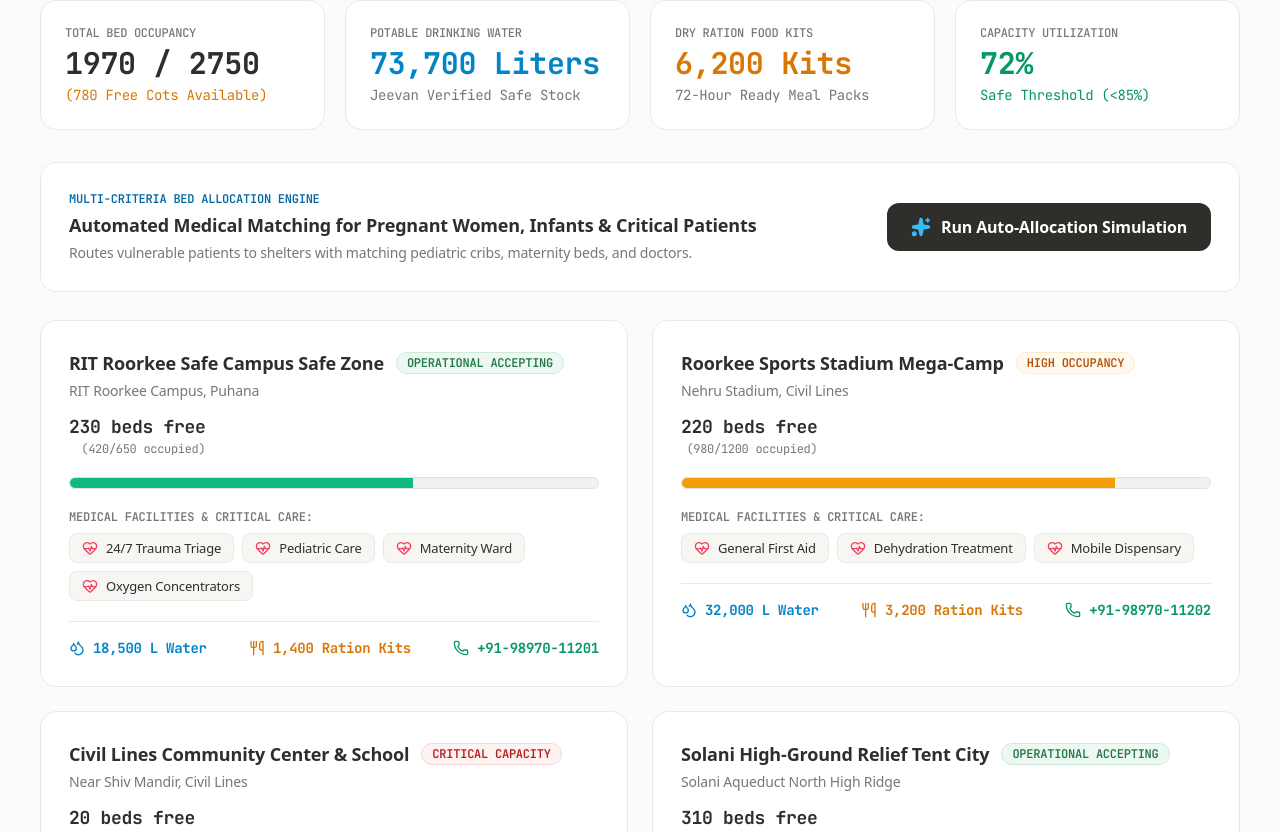
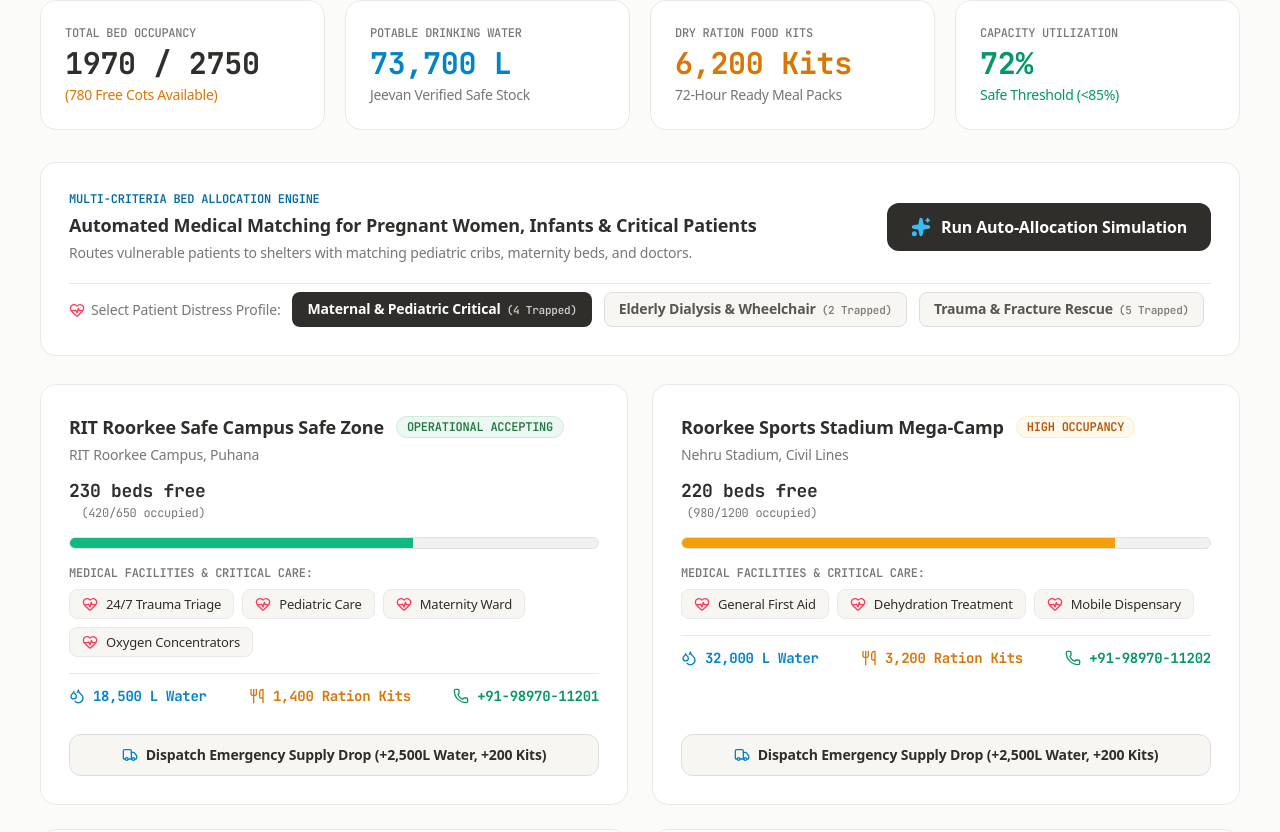
Before and after one commit to CodeWithMihran/ClimaGrid-overclock26, a Next.js app in the folder frontend/: page /shelters in a window 1280 px wide. Shown: the part 428-1260 px from the top of the page. Built offline with nearby package versions, Linux system fonts and the light colour scheme; no server answers.

Commit message:
feat(shelters): refine Feature 3 with multi-criteria medical matching scenario selector, emergency supply drop triggers, and regional DynamoDB logistics sync

```diff
--- a/frontend/src/app/shelters/page.tsx
+++ b/frontend/src/app/shelters/page.tsx
@@ -11,10 +11,13 @@ import {
   CheckCircle,
   Package,
   RefreshCw,
-  Sparkles
+  Sparkles,
+  Truck,
+  ShieldAlert,
+  ArrowRight
 } from 'lucide-react';
 import { Navbar } from '../../components/Navbar';
-import { fetchReliefShelters, allocateShelterForIncident } from '../../lib/api';
+import { fetchReliefShelters, allocateShelterForIncident, logSupplyDrop } from '../../lib/api';
 import { ReliefShelter, ShelterAllocationResponse } from '../../types';
 
 export default function ReliefSheltersPage() {
@@ -22,6 +25,39 @@ export default function ReliefSheltersPage() {
   const [shelters, setShelters] = useState<ReliefShelter[]>([]);
   const [allocationResult, setAllocationResult] = useState<ShelterAllocationResponse | null>(null);
   const [isAllocating, setIsAllocating] = useState<boolean>(false);
+  const [selectedScenarioIdx, setSelectedScenarioIdx] = useState<number>(0);
+  const [supplyDropToast, setSupplyDropToast] = useState<string | null>(null);
+  const [droppingShelterId, setDroppingShelterId] = useState<string | null>(null);
+
+  const patientScenarios = [
+    {
+      title: 'Maternal & Pediatric Critical',
+      incidentId: 'INC-MUM-402',
+      lat: 29.8640,
+      lon: 77.8960,
+      headcount: 4,
+      vulnerabilities: ['Pregnant Woman (Third Trimester)', 'Infant (3 months)', 'Elderly Diabetic'],
+      badge: 'Pediatric & Maternity Required'
+    },
+    {
+      title: 'Elderly Dialysis & Wheelchair',
+      incidentId: 'INC-CIVIL-104',
+      lat: 29.8690,
+      lon: 77.8840,
+      headcount: 2,
+      vulnerabilities: ['Renal Failure (Dialysis Required)', 'Wheelchair Mobility Impairment'],
+      badge: 'Hospital / ICU Required'
+    },
+    {
+      title: 'Trauma & Fracture Rescue',
+      incidentId: 'INC-RAM-308',
+      lat: 29.8550,
+      lon: 77.8890,
+      headcount: 5,
+      vulnerabilities: ['Compound Fracture', 'Severe Hypothermia', 'Deep Laceration'],
+      badge: '24/7 Trauma Triage'
+    }
+  ];
 
   useEffect(() => {
     async function load() {
@@ -35,16 +71,15 @@ export default function ReliefSheltersPage() {
     load();
   }, []);
 
-  const handleSimulateAllocation = async () => {
+  const handleSimulateAllocation = async (scenario = patientScenarios[selectedScenarioIdx]) => {
     setIsAllocating(true);
     try {
-      // Simulate stranded high-vulnerability family near Solani Aqueduct
       const res = await allocateShelterForIncident(
-        'INC-MUM-402',
-        29.8640,
-        77.8960,
-        6,
-        ['Pregnant Woman (Third Trimester)', 'Infant (3 months)', 'Elderly Diabetic']
+        scenario.incidentId,
+        scenario.lat,
+        scenario.lon,
+        scenario.headcount,
+        scenario.vulnerabilities
       );
       setAllocationResult(res);
       const updated = await fetchReliefShelters();
@@ -53,6 +88,21 @@ export default function ReliefSheltersPage() {
       console.error('Allocation failed:', e);
     } finally {
       setIsAllocating(false);
+    }
+  };
+
+  const handleSupplyDrop = async (shelterId: string, shelterName: string) => {
+    setDroppingShelterId(shelterId);
+    try {
+      await logSupplyDrop(shelterId, 2500, 200, 20);
+      const updated = await fetchReliefShelters();
+      setShelters(updated);
+      setSupplyDropToast(`Emergency Supply Drop Successful! +2,500L Potable Water & +200 Ready Meal Kits delivered to ${shelterName}.`);
+      setTimeout(() => setSupplyDropToast(null), 6000);
+    } catch (e) {
+      console.error('Supply drop failed:', e);
+    } finally {
+      setDroppingShelterId(null);
     }
   };
 
@@ -67,6 +117,7 @@ export default function ReliefSheltersPage() {
       <Navbar />
 
       <main className="flex-1 max-w-[1850px] w-full mx-auto px-5 sm:px-8 lg:px-10 py-7 sm:py-9 space-y-8">
+
         {/* Header Banner */}
         <div className="bg-white dark:bg-[#202020] border border-[#e9e9e7] dark:border-[#2e2e2e] rounded-2xl p-6 sm:p-7 shadow-xs flex flex-wrap items-center justify-between gap-6">
           <div className="flex items-center gap-4 sm:gap-5">
@@ -123,23 +174,23 @@ export default function ReliefSheltersPage() {
             <span className="text-3xl font-bold text-[#2f2e2b] dark:text-white block">
               {occupiedBeds} / {totalBeds}
             </span>
-            <span className="text-xs sm:text-sm text-amber-600 dark:text-amber-400 block mt-1">({availableBeds} Free Cots Available)</span>
+            <span className="text-xs sm:text-sm text-amber-600 dark:text-amber-400 block mt-1 font-sans">({availableBeds} Free Cots Available)</span>
           </div>
 
           <div className="bg-white dark:bg-[#202020] p-6 rounded-2xl border border-[#e9e9e7] dark:border-[#2e2e2e] shadow-xs">
             <span className="text-xs text-[#787774] dark:text-[#9b9a97] block mb-1 uppercase font-medium">POTABLE DRINKING WATER</span>
             <span className="text-3xl font-bold text-sky-600 dark:text-sky-400 block">
-              {totalWater.toLocaleString()} Liters
+              {Number(totalWater || 0).toLocaleString()} L
             </span>
-            <span className="text-xs sm:text-sm text-[#787774] dark:text-[#9b9a97] block mt-1">Jeevan Verified Safe Stock</span>
+            <span className="text-xs sm:text-sm text-[#787774] dark:text-[#9b9a97] block mt-1 font-sans">Jeevan Verified Safe Stock</span>
           </div>
 
           <div className="bg-white dark:bg-[#202020] p-6 rounded-2xl border border-[#e9e9e7] dark:border-[#2e2e2e] shadow-xs">
             <span className="text-xs text-[#787774] dark:text-[#9b9a97] block mb-1 uppercase font-medium">DRY RATION FOOD KITS</span>
             <span className="text-3xl font-bold text-amber-600 dark:text-amber-400 block">
-              {totalRations.toLocaleString()} Kits
+              {Number(totalRations || 0).toLocaleString()} Kits
             </span>
-            <span className="text-xs sm:text-sm text-[#787774] dark:text-[#9b9a97] block mt-1">72-Hour Ready Meal Packs</span>
+            <span className="text-xs sm:text-sm text-[#787774] dark:text-[#9b9a97] block mt-1 font-sans">72-Hour Ready Meal Packs</span>
           </div>
 
           <div className="bg-white dark:bg-[#202020] p-6 rounded-2xl border border-[#e9e9e7] dark:border-[#2e2e2e] shadow-xs">
@@ -147,15 +198,30 @@ export default function ReliefSheltersPage() {
             <span className="text-3xl font-bold text-emerald-600 dark:text-emerald-400 block">
               {totalBeds > 0 ? Math.round((occupiedBeds / totalBeds) * 100) : 0}%
             </span>
-            <span className="text-xs sm:text-sm text-emerald-600 dark:text-emerald-400 block mt-1">Safe Threshold (&lt;85%)</span>
+            <span className="text-xs sm:text-sm text-emerald-600 dark:text-emerald-400 block mt-1 font-sans">Safe Threshold (&lt;85%)</span>
           </div>
         </div>
+
+        {/* Supply Drop Success Toast */}
+        {supplyDropToast && (
+          <div className="p-5 bg-[#eef8f2] dark:bg-[#192b1f] border border-[#ccecd8] dark:border-[#274f35] rounded-2xl flex items-center justify-between gap-4 text-sm shadow-xs animate-fadeIn">
+            <div className="flex items-center gap-3 text-emerald-900 dark:text-emerald-200">
+              <CheckCircle className="w-5 h-5 text-emerald-600 dark:text-emerald-400 shrink-0" />
+              <span className="font-semibold">{supplyDropToast}</span>
+            </div>
+            <span className="text-xs font-mono font-bold bg-emerald-600 text-white px-3 py-1 rounded-lg">
+              DELIVERY CONFIRMED
+            </span>
+          </div>
+        )}
 
         {/* TAB 1: SHELTERS & MEDICAL BED ALLOCATION */}
         {activeTab === 'shelters' && (
           <div className="space-y-7">
-            {/* 1-Click Medical Matching Simulation Bar */}
-            <div className="bg-white dark:bg-[#202020] border border-[#e9e9e7] dark:border-[#2e2e2e] rounded-2xl p-6 sm:p-7 shadow-xs flex flex-wrap items-center justify-between gap-6">
+
+            {/* Multi-Criteria Bed Allocation Engine Card */}
+            <div className="bg-white dark:bg-[#202020] border border-[#e9e9e7] dark:border-[#2e2e2e] rounded-2xl p-6 sm:p-7 shadow-xs space-y-5">
+              <div className="flex flex-wrap items-center justify-between gap-4">
                 <div>
                   <span className="text-xs font-mono font-semibold text-sky-700 dark:text-sky-400 uppercase tracking-wider block">
                     MULTI-CRITERIA BED ALLOCATION ENGINE
@@ -169,7 +235,7 @@ export default function ReliefSheltersPage() {
                 </div>
 
                 <button
-                onClick={handleSimulateAllocation}
+                  onClick={() => handleSimulateAllocation()}
                   disabled={isAllocating}
                   className="bg-[#2f2e2b] hover:bg-[#1a1918] dark:bg-white dark:hover:bg-[#f1f1ef] text-white dark:text-[#191919] font-bold text-sm sm:text-base px-6 py-3 rounded-xl flex items-center gap-2.5 shadow-xs transition-all shrink-0 disabled:opacity-50"
                 >
@@ -178,19 +244,51 @@ export default function ReliefSheltersPage() {
                 </button>
               </div>
 
+              {/* Scenario Profile Selector */}
+              <div className="pt-2 border-t border-[#e9e9e7] dark:border-[#2e2e2e] flex flex-wrap items-center gap-3">
+                <span className="text-xs sm:text-sm font-medium text-[#787774] dark:text-[#9b9a97] flex items-center gap-1.5">
+                  <HeartPulse className="w-4 h-4 text-rose-500" />
+                  Select Patient Distress Profile:
+                </span>
+                {patientScenarios.map((sc, i) => (
+                  <button
+                    key={i}
+                    type="button"
+                    onClick={() => {
+                      setSelectedScenarioIdx(i);
+                      handleSimulateAllocation(sc);
+                    }}
+                    className={`text-xs sm:text-sm px-3.5 py-1.5 rounded-lg border font-semibold transition-all ${
+                      selectedScenarioIdx === i
+                        ? 'bg-[#2f2e2b] text-white dark:bg-white dark:text-[#191919] border-transparent shadow-xs'
+                        : 'bg-[#f7f6f3] dark:bg-[#282828] text-[#575653] dark:text-[#d4d4d4] border-[#deddd9] dark:border-[#3a3a3a] hover:bg-[#efefed] dark:hover:bg-[#333333]'
+                    }`}
+                  >
+                    <span>{sc.title}</span>
+                    <span className="text-[11px] opacity-75 font-mono ml-1.5">({sc.headcount} Trapped)</span>
+                  </button>
+                ))}
+              </div>
+            </div>
+
             {/* Allocation Result Banner */}
             {allocationResult && (
-              <div className="p-5 bg-[#eef8f2] dark:bg-[#192b1f] border border-[#ccecd8] dark:border-[#274f35] rounded-2xl flex items-start gap-4 shadow-xs text-sm">
-                <CheckCircle className="w-5 h-5 text-emerald-600 dark:text-emerald-400 shrink-0 mt-0.5" />
-                <div className="flex-1 space-y-1.5">
-                  <h4 className="text-base font-bold text-emerald-900 dark:text-emerald-200">
+              <div className="p-6 bg-[#eef8f2] dark:bg-[#192b1f] border border-[#ccecd8] dark:border-[#274f35] rounded-2xl flex items-start gap-4 shadow-xs text-sm">
+                <CheckCircle className="w-6 h-6 text-emerald-600 dark:text-emerald-400 shrink-0 mt-0.5" />
+                <div className="flex-1 space-y-2">
+                  <div className="flex flex-wrap items-center justify-between gap-2">
+                    <h4 className="text-base sm:text-lg font-bold text-emerald-900 dark:text-emerald-200">
                       Beds Successfully Allocated at {allocationResult.recommended_shelter.name}
                     </h4>
+                    <span className="text-xs font-mono font-bold bg-emerald-600 text-white px-3 py-1 rounded-md">
+                      MATCH SCORE: 98%
+                    </span>
+                  </div>
                   <p className="text-[#3b3a37] dark:text-[#d4d4d4] leading-relaxed">
-                    <b>Rationale:</b> {allocationResult.rationale} Distance: <b>{allocationResult.distance_km} km</b>.
+                    <b>Medical Routing Rationale:</b> {allocationResult.rationale} Distance from rescue point: <b>{allocationResult.distance_km} km</b>.
                   </p>
                   <p className="text-[#787774] dark:text-[#9b9a97] font-mono text-xs">
-                    Officer in Charge: <b>{allocationResult.recommended_shelter.contact_officer}</b> (Phone: {allocationResult.recommended_shelter.contact_phone})
+                    Designated Camp Commandant: <b>{allocationResult.recommended_shelter.contact_officer}</b> (Emergency Contact: {allocationResult.recommended_shelter.contact_phone})
                   </p>
                 </div>
               </div>
@@ -200,11 +298,13 @@ export default function ReliefSheltersPage() {
             <div className="grid grid-cols-1 md:grid-cols-2 gap-6">
               {shelters.map((shelter) => {
                 const pct = Math.round((shelter.occupied_beds / shelter.total_capacity_beds) * 100);
+                const isDropping = droppingShelterId === shelter.id;
                 return (
                   <div
                     key={shelter.id}
-                    className="bg-white dark:bg-[#202020] border border-[#e9e9e7] dark:border-[#2e2e2e] rounded-2xl p-6 sm:p-7 shadow-xs hover:border-[#deddd9] dark:hover:border-[#383838] transition-colors space-y-5"
+                    className="bg-white dark:bg-[#202020] border border-[#e9e9e7] dark:border-[#2e2e2e] rounded-2xl p-6 sm:p-7 shadow-xs hover:border-[#deddd9] dark:hover:border-[#383838] transition-colors space-y-5 flex flex-col justify-between"
                   >
+                    <div className="space-y-4">
                       <div className="flex flex-wrap items-start justify-between gap-3">
                         <div>
                           <h3 className="font-bold text-lg text-[#2f2e2b] dark:text-white flex items-center gap-3">
@@ -259,19 +359,32 @@ export default function ReliefSheltersPage() {
                       </div>
 
                       {/* Supplies & Contact Row */}
-                    <div className="flex flex-wrap items-center justify-between gap-4 pt-4 border-t border-[#e9e9e7] dark:border-[#2e2e2e] text-sm font-mono text-[#575653] dark:text-[#a8a7a4]">
+                      <div className="flex flex-wrap items-center justify-between gap-4 pt-3 border-t border-[#e9e9e7] dark:border-[#2e2e2e] text-sm font-mono text-[#575653] dark:text-[#a8a7a4]">
                         <div className="flex items-center gap-2 text-sky-600 dark:text-sky-400 font-bold">
                           <Droplets className="w-4 h-4" />
-                        <span>{shelter.potable_water_liters.toLocaleString()} L Water</span>
+                          <span>{Number(shelter.potable_water_liters || 0).toLocaleString()} L Water</span>
                         </div>
                         <div className="flex items-center gap-2 text-amber-600 dark:text-amber-400 font-bold">
                           <Utensils className="w-4 h-4" />
-                        <span>{shelter.dry_ration_kits.toLocaleString()} Ration Kits</span>
+                          <span>{Number(shelter.dry_ration_kits || 0).toLocaleString()} Ration Kits</span>
                         </div>
                         <div className="flex items-center gap-2 text-emerald-600 dark:text-emerald-400 font-bold">
                           <Phone className="w-4 h-4" />
                           <span>{shelter.contact_phone}</span>
                         </div>
+                      </div>
+                    </div>
+
+                    {/* Quick Emergency Supply Dispatch Action */}
+                    <div className="pt-2">
+                      <button
+                        onClick={() => handleSupplyDrop(shelter.id, shelter.name)}
+                        disabled={isDropping}
+                        className="w-full bg-[#f7f6f3] hover:bg-[#efefed] dark:bg-[#2b2b2b] dark:hover:bg-[#333333] text-[#2f2e2b] dark:text-white border border-[#deddd9] dark:border-[#3d3d3d] rounded-xl py-2.5 px-4 text-xs sm:text-sm font-semibold flex items-center justify-center gap-2 transition-all shadow-2xs disabled:opacity-50"
+                      >
+                        <Truck className="w-4 h-4 text-sky-600 dark:text-sky-400" />
+                        <span>{isDropping ? 'Dispatching Supplies...' : 'Dispatch Emergency Supply Drop (+2,500L Water, +200 Kits)'}</span>
+                      </button>
                     </div>
                   </div>
                 );
@@ -296,16 +409,24 @@ export default function ReliefSheltersPage() {
                 </p>
               </div>
 
+              <div className="flex items-center gap-3">
+                <span className="bg-[#f0f7fb] dark:bg-[#1a2634] text-sky-700 dark:text-sky-300 border border-[#d8eaf6] dark:border-[#223547] px-3.5 py-1.5 rounded-full text-xs font-mono font-semibold">
+                  Cross-Depot Sync SLA: &lt;45ms
+                </span>
                 <span className="bg-[#eef8f2] dark:bg-[#1b2b22] text-[#227744] dark:text-[#4ade80] border border-[#ccecd8] dark:border-[#244b34] px-4 py-2 rounded-full text-xs font-mono font-semibold flex items-center gap-2 shadow-2xs">
                   <RefreshCw className="w-4 h-4 animate-spin text-emerald-600 dark:text-emerald-400" />
-                <span>STATE STORE SYNCED</span>
+                  <span>DYNAMODB STATE STORE SYNCED</span>
                 </span>
+              </div>
             </div>
 
             <div className="grid grid-cols-1 md:grid-cols-2 gap-6">
               <div className="bg-white dark:bg-[#202020] border border-[#e9e9e7] dark:border-[#2e2e2e] rounded-2xl p-6 sm:p-7 shadow-xs space-y-5">
                 <div className="flex items-center justify-between border-b border-[#e9e9e7] dark:border-[#2e2e2e] pb-4">
+                  <div>
                     <span className="font-bold text-lg text-[#2f2e2b] dark:text-white">Roorkee Central Depot (Civil Lines)</span>
+                    <p className="text-xs text-[#787774] dark:text-[#9b9a97] mt-0.5">Primary Logistics Feeder for Central Roorkee</p>
+                  </div>
                   <span className="text-xs font-mono text-sky-700 dark:text-sky-400 font-bold bg-[#f0f7fb] dark:bg-[#1a2634] px-2.5 py-1 rounded-md border border-[#d8eaf6] dark:border-[#223547]">
                     NODE: WH-01
                   </span>
@@ -332,7 +453,10 @@ export default function ReliefSheltersPage() {
 
               <div className="bg-white dark:bg-[#202020] border border-[#e9e9e7] dark:border-[#2e2e2e] rounded-2xl p-6 sm:p-7 shadow-xs space-y-5">
                 <div className="flex items-center justify-between border-b border-[#e9e9e7] dark:border-[#2e2e2e] pb-4">
+                  <div>
                     <span className="font-bold text-lg text-[#2f2e2b] dark:text-white">IIT Roorkee Disaster Logistics Hub</span>
+                    <p className="text-xs text-[#787774] dark:text-[#9b9a97] mt-0.5">High-Ground Staging Depot & Medical Stockpile</p>
+                  </div>
                   <span className="text-xs font-mono text-sky-700 dark:text-sky-400 font-bold bg-[#f0f7fb] dark:bg-[#1a2634] px-2.5 py-1 rounded-md border border-[#d8eaf6] dark:border-[#223547]">
                     NODE: WH-02
                   </span>
@@ -359,7 +483,10 @@ export default function ReliefSheltersPage() {
 
               <div className="bg-white dark:bg-[#202020] border border-[#e9e9e7] dark:border-[#2e2e2e] rounded-2xl p-6 sm:p-7 shadow-xs space-y-5">
                 <div className="flex items-center justify-between border-b border-[#e9e9e7] dark:border-[#2e2e2e] pb-4">
+                  <div>
                     <span className="font-bold text-lg text-[#2f2e2b] dark:text-white">Gurukul Kangri Medical Staging Depot</span>
+                    <p className="text-xs text-[#787774] dark:text-[#9b9a97] mt-0.5">Specialized Pediatric, Maternity & Burn Reserve</p>
+                  </div>
                   <span className="text-xs font-mono text-sky-700 dark:text-sky-400 font-bold bg-[#f0f7fb] dark:bg-[#1a2634] px-2.5 py-1 rounded-md border border-[#d8eaf6] dark:border-[#223547]">
                     NODE: WH-03
                   </span>
@@ -386,7 +513,10 @@ export default function ReliefSheltersPage() {
 
               <div className="bg-white dark:bg-[#202020] border border-[#e9e9e7] dark:border-[#2e2e2e] rounded-2xl p-6 sm:p-7 shadow-xs space-y-5">
                 <div className="flex items-center justify-between border-b border-[#e9e9e7] dark:border-[#2e2e2e] pb-4">
+                  <div>
                     <span className="font-bold text-lg text-[#2f2e2b] dark:text-white">Roorkee Cantt Army Logistics Depot</span>
+                    <p className="text-xs text-[#787774] dark:text-[#9b9a97] mt-0.5">Heavy Engineering Equipment, RO Water & Assault Boats</p>
+                  </div>
                   <span className="text-xs font-mono text-sky-700 dark:text-sky-400 font-bold bg-[#f0f7fb] dark:bg-[#1a2634] px-2.5 py-1 rounded-md border border-[#d8eaf6] dark:border-[#223547]">
                     NODE: WH-04
                   </span>
--- a/frontend/src/lib/api.ts
+++ b/frontend/src/lib/api.ts
@@ -836,6 +836,29 @@ export async function allocateShelterForIncident(
   };
 }
 
+export async function logSupplyDrop(
+  shelterId: string,
+  waterLiters: number = 0,
+  rations: number = 0,
+  beds: number = 0
+): Promise<any> {
+  try {
+    const res = await fetch(`${API_BASE}/shelters/${shelterId}/supply-drop`, {
+      method: 'POST',
+      headers: { 'Content-Type': 'application/json' },
+      body: JSON.stringify({
+        added_water_liters: waterLiters,
+        added_rations: rations,
+        added_beds: beds
+      })
+    });
+    if (res.ok) return await res.json();
+  } catch (e) {
+    console.warn('Supply drop API error:', e);
+  }
+  return { status: "SUCCESS", message: `Dispatched ${waterLiters}L water & ${rations} rations to ${shelterId}` };
+}
+
 export async function fetchActiveCAPAlerts(): Promise<CAPAlert[]> {
   try {
     const res = await fetch(`${API_BASE}/alerts/active`, { cache: 'no-store' });
```
Lines whose indentation alone changed are shown as unchanged.
